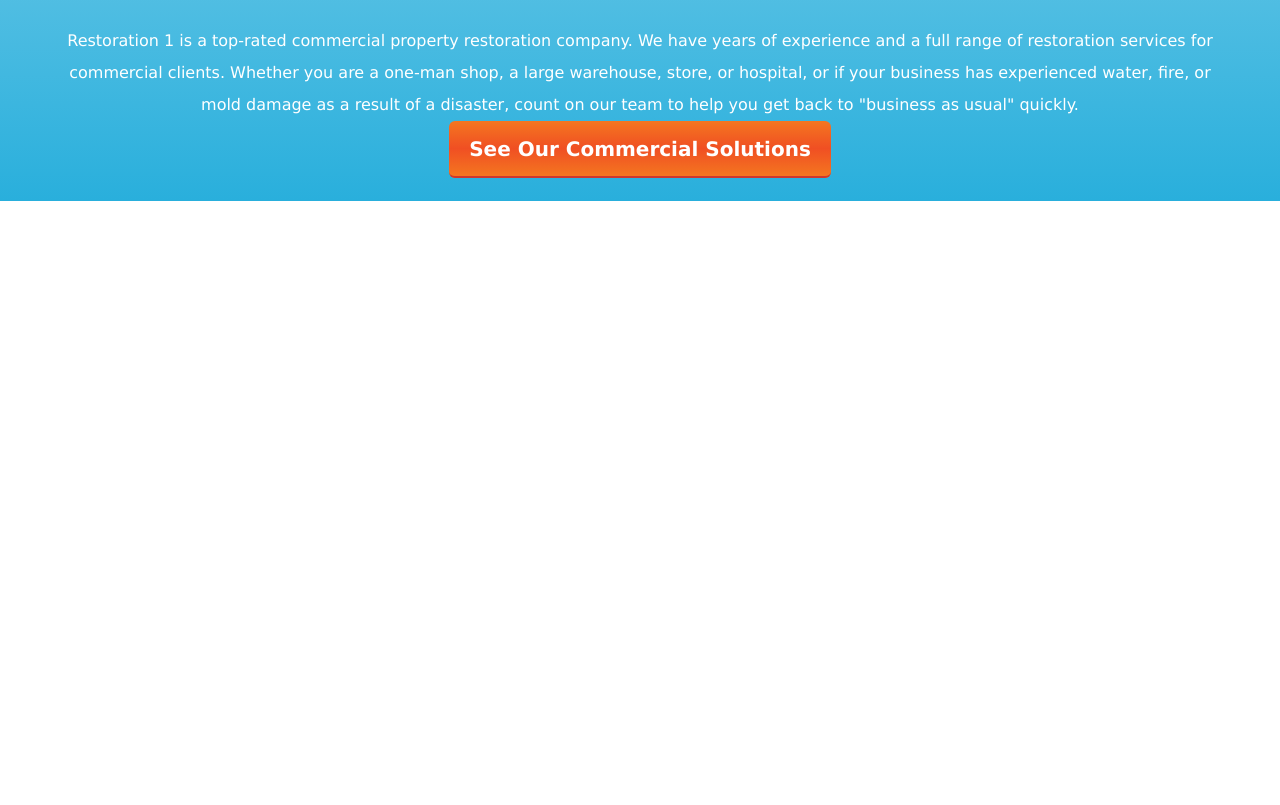
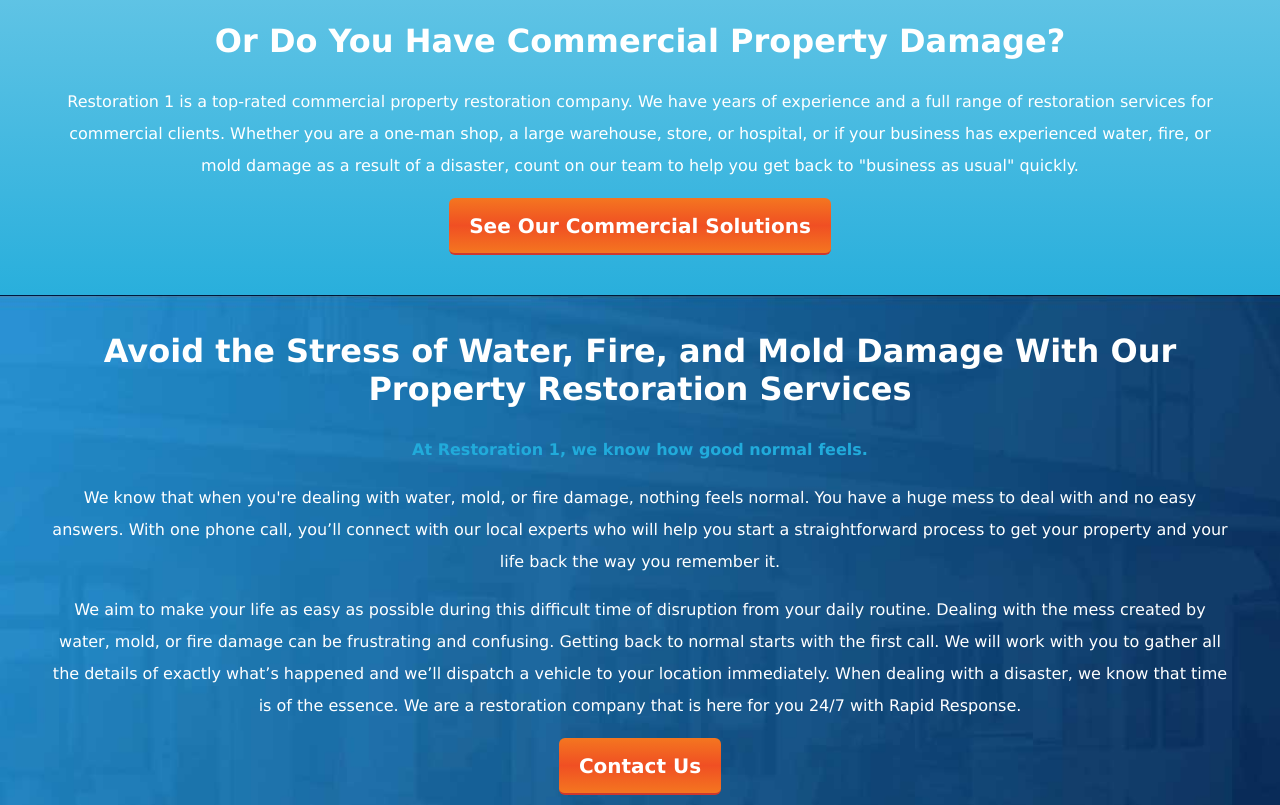
Before and after one commit to ChrisHPZ/restoration-one-react, a React (Create React App) app: page / in a window 1280 px wide. Shown: the part 1084-1889 px from the top of the page. Before the commit the page ends 1285 px from the top, so only its background shows below. Built offline with nearby package versions, Linux system fonts and the light colour scheme.

Commit message:
added section of content

```diff
--- a/src/App.css
+++ b/src/App.css
@@ -6,6 +6,7 @@
 	padding:0;
 	font-family:Verdana, Geneva, Tahoma, sans-serif;
 	color:black;
+	line-height:32px;
 }
 ul, li {
 	margin:0;
@@ -24,6 +25,18 @@
 	max-width:1200px;
 	margin:auto;
 	padding:10px;
+}
+.container-full {
+	display:flex;
+	flex-direction:column;
+	justify-content: center;
+	align-items:center;
+}
+#section-first {
+	background:url('./images/section-first-bg.jpg');
+	background-repeat:no-repeat;
+	background-position:top left;
+	background-size:cover;
 }
 .gradient {
 	background: linear-gradient(0deg,rgba(142,198,228,.5) 0%,rgba(255,255,255,.5) 100%);
@@ -59,6 +72,7 @@
     padding: 16px 20px 15px 20px;
 	font-weight:bold;
 	border-bottom:2px solid #CE382E;
+	display:inline-block;
 }
 .main-nav ul {
 	display:flex;
@@ -144,3 +158,15 @@
 .content-default p {
 	line-height:32px;
 }
+.white {
+	color:white;
+}
+.light-blue {
+	color:#21abdb;
+}
+.center {
+	text-align:center;
+}
+.bold {
+	font-weight:bold;
+}
--- a/src/App.js
+++ b/src/App.js
@@ -1,12 +1,14 @@
 import './App.css';
 import Header from './components/Header';
 import AboveTheFold from './components/AboveTheFold';
+import SectionFirst from './components/SectionFirst';
 
 function App() {
   return (
     <div className="resto-one">
 		<Header />
 		<AboveTheFold />
+		<SectionFirst />
     </div>
   );
 }
--- /dev/null
+++ b/src/components/SectionFirst.js
@@ -0,0 +1,18 @@
+const SectionFirst = () => {
+	return (
+		<div className="container-full" id="section-first">
+			<div className="container center">
+				<h2 className="white">Avoid the Stress of Water, Fire, and Mold Damage With Our Property Restoration Services</h2>
+				<p className="light-blue bold">At Restoration 1, we know how good normal feels.</p>
+
+				<p className="white">We know that when you're dealing with water, mold, or fire damage, nothing feels normal. You have a huge mess to deal with and no easy answers. With one phone call, you’ll connect with our local experts who will help you start a straightforward process to get your property and your life back the way you remember it.</p>
+
+				<p className="white">We aim to make your life as easy as possible during this difficult time of disruption from your daily routine. Dealing with the mess created by water, mold, or fire damage can be frustrating and confusing. Getting back to normal starts with the first call. We will work with you to gather all the details of exactly what’s happened and we’ll dispatch a vehicle to your location immediately. When dealing with a disaster, we know that time is of the essence. We are a restoration company that is here for you 24/7 with Rapid Response.</p>
+
+				<a href="https://reaactjs.org" className="button">Contact Us</a>
+			</div>
+		</div>
+	 );
+}
+
+export default SectionFirst;
```
Also changed, not shown: src/images/section-first-bg.jpg (added).
